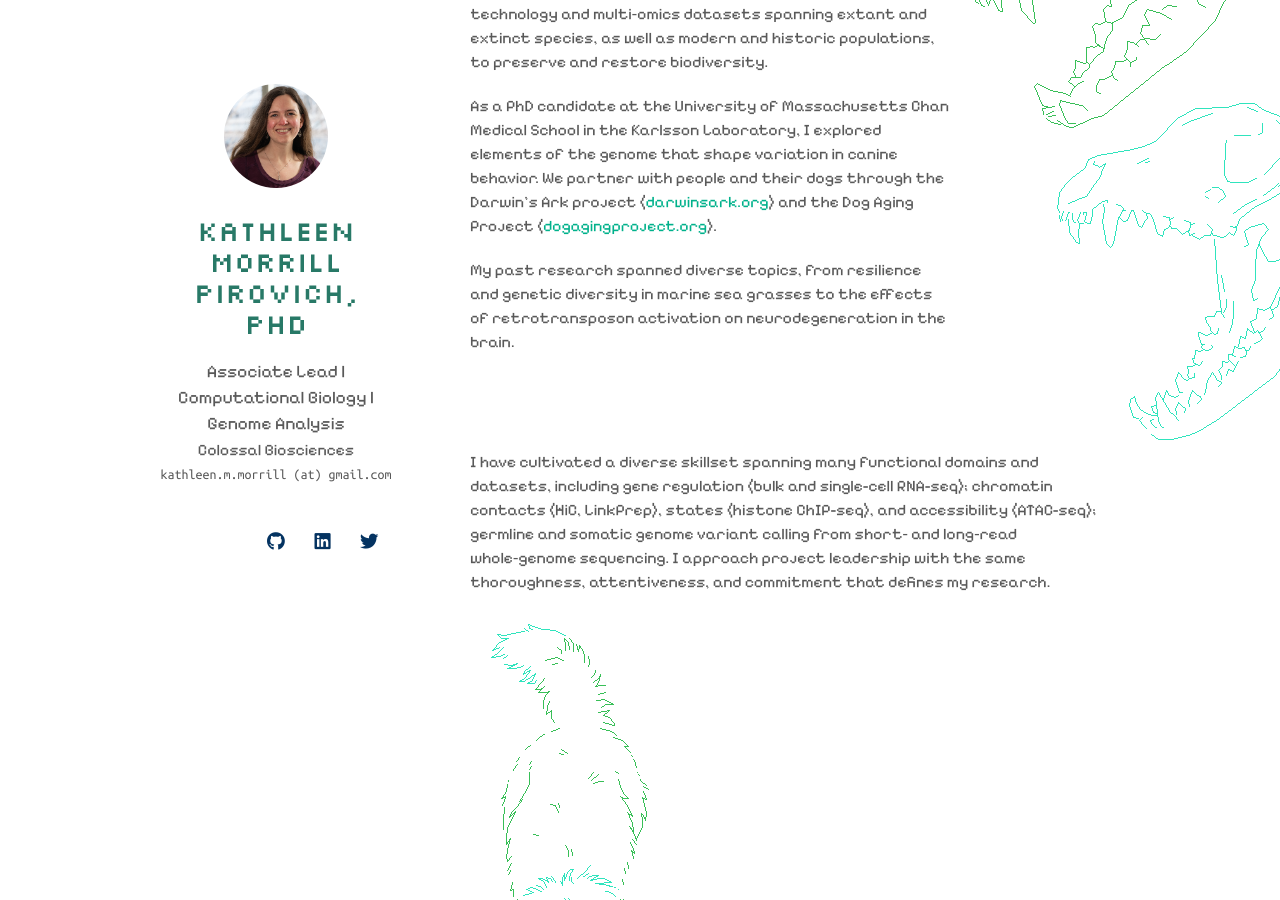
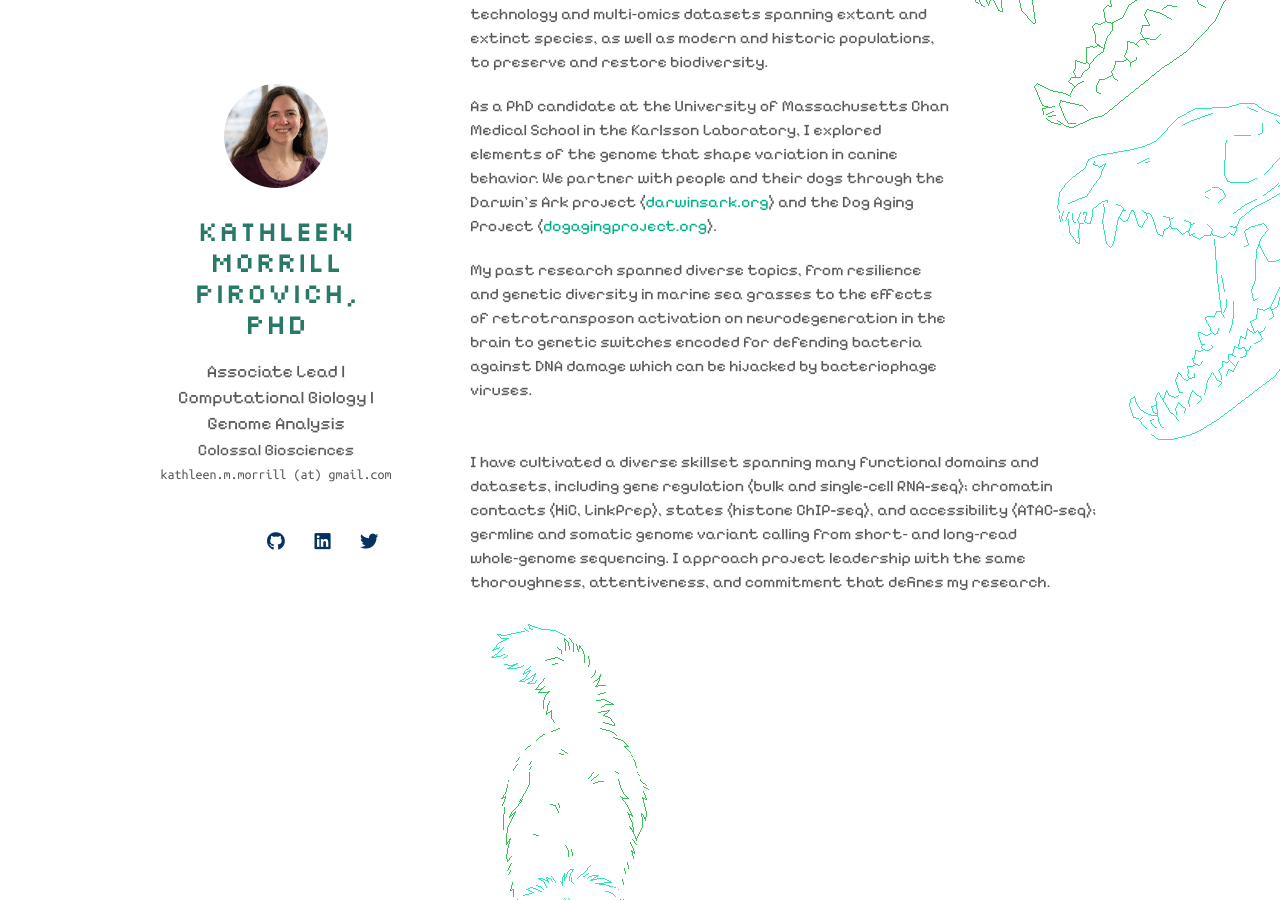
Before and after one commit to tabbzi/tabbzi.github.io, a Jekyll site: the page built from index.md, in a window 1280 px wide and 900 px high, scrolled down 319 px. Built offline with Jekyll 4.4.1, drawn with Linux system fonts in a browser that asks for light colours; nearby versions of some CDN libraries; a style sheet for code colours, icons or effects is not loaded; our own code applies the rules of GitHub Pages for plain Markdown files.

Commit message:
Update index.md

```diff
--- a/index.md
+++ b/index.md
@@ -21,7 +21,7 @@ layout: homepage
             </p>
 
             <p>
-            My past research spanned diverse topics, from resilience and genetic diversity in marine sea grasses to the effects of retrotransposon activation on neurodegeneration in the brain.
+            My past research spanned diverse topics, from resilience and genetic diversity in marine sea grasses to the effects of retrotransposon activation on neurodegeneration in the brain to genetic switches encoded for defending bacteria against DNA damage which can be hijacked by bacteriophage viruses.
             </p>
         </div>
         <img src="./assets/img/graphic_ColossalBiosciences.gif" style="max-width: none !important; flex-shrink: 0; margin-right: -250px; z-index: 1;" />
```
